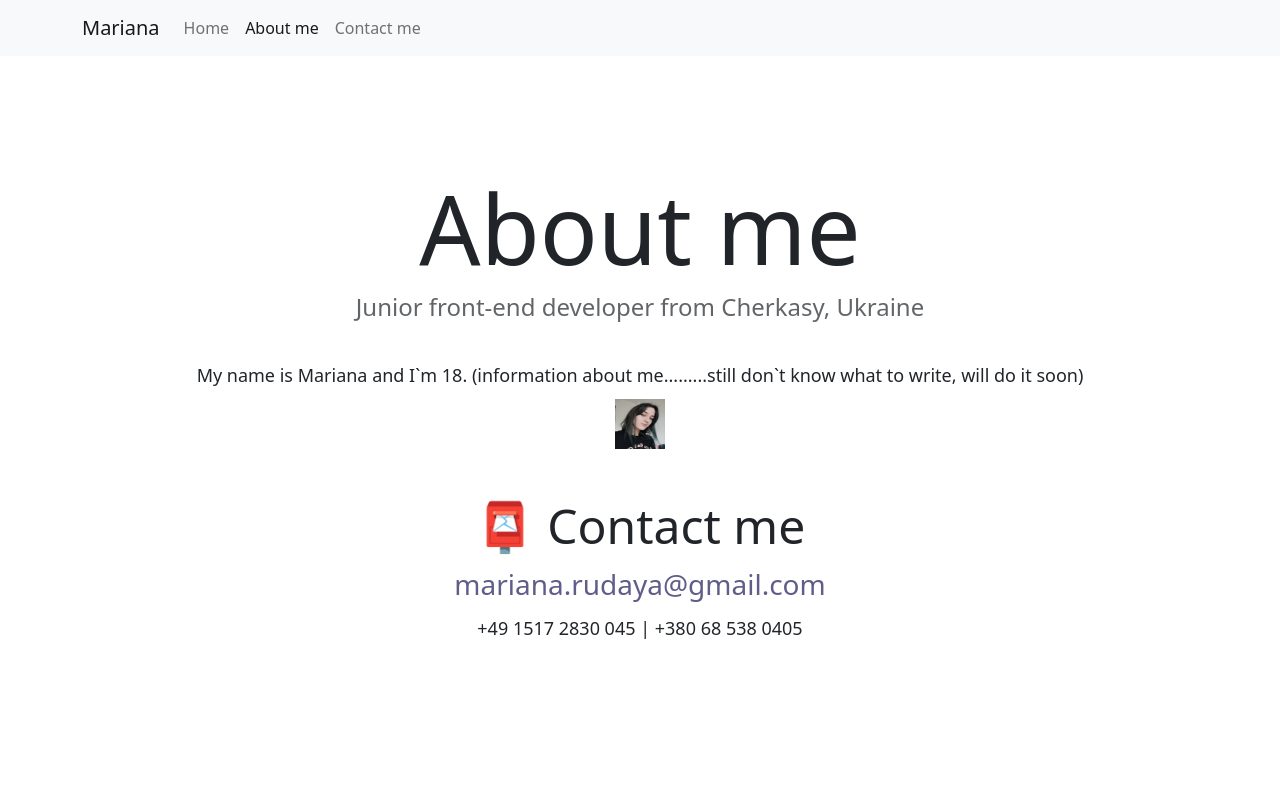
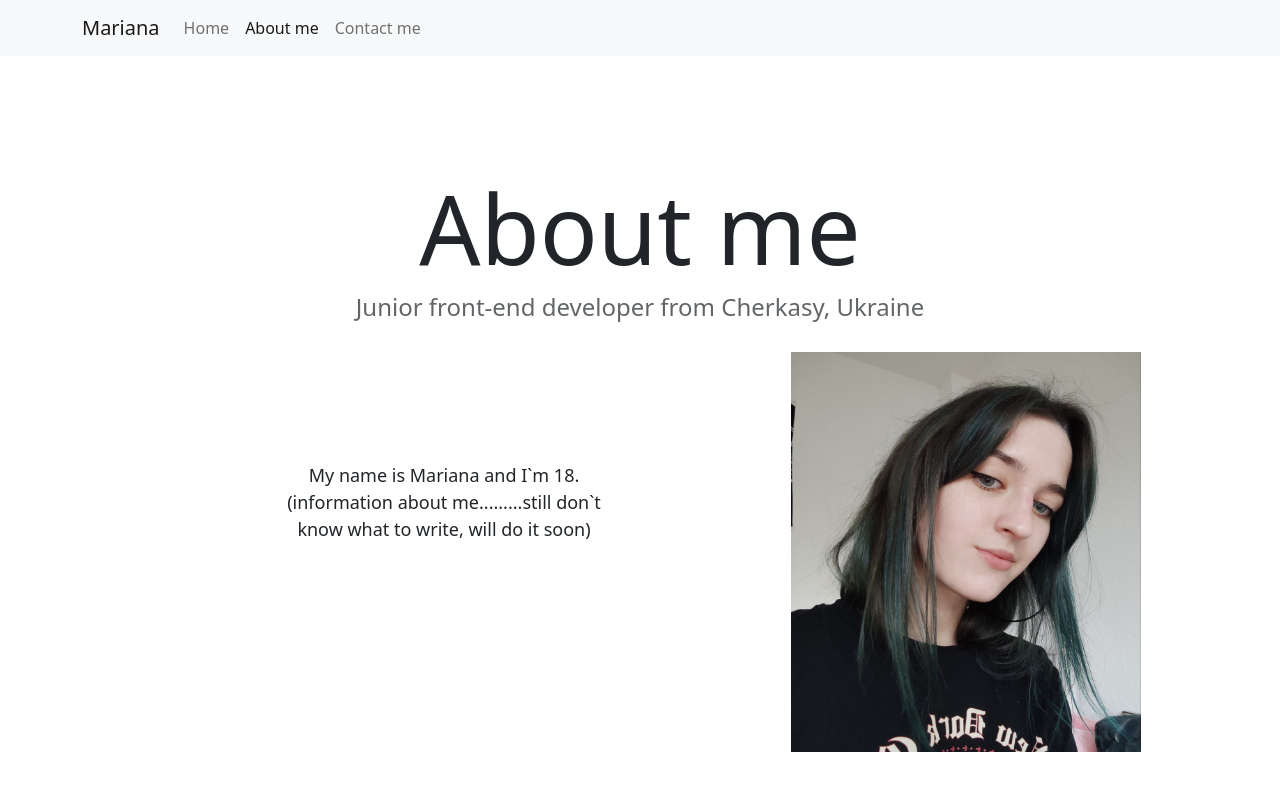
Before and after one commit to marusie/my-cv, a plain HTML site: page about.html in a window 1280 px wide. Shown: the top 797 px of the page. Drawn offline with nearby package versions, Linux system fonts and the light colour scheme.

Commit message:
changed the size

```diff
--- a/about.html
+++ b/about.html
@@ -54,13 +54,13 @@
     </h3>
     <div class="about-paragraphs text-center">
       <div class="row">
-        <div col-6>
-          <p>
+        <div class="col-6">
+          <p class="text-me">
             My name is Mariana and I`m 18. (information about me.........still
             don`t know what to write, will do it soon)
           </p>
         </div>
-        <div col-6>
+        <div class="col-6">
           <img src="images/beauty.jpg" alt="me" class="me-photo" />
         </div>
       </div>
--- a/style.css
+++ b/style.css
@@ -41,8 +41,8 @@ p {
   margin: 20px;
 }
 .me-photo {
-  width: 50px;
-  height: 50px;
+  width: 350px;
+  height: 400px;
 }
 .primary-link {
   border-radius: 4px;
@@ -76,6 +76,10 @@ contact:hover {
   background-color: #fff49e;
   color: rgb(82, 70, 3);
   text-decoration: underline;
+}
+.text-me {
+  padding-top: 100px;
+  padding-left: 260px;
 }
 .weather-link:hover {
   background-color: rgb(166, 231, 243);
```
